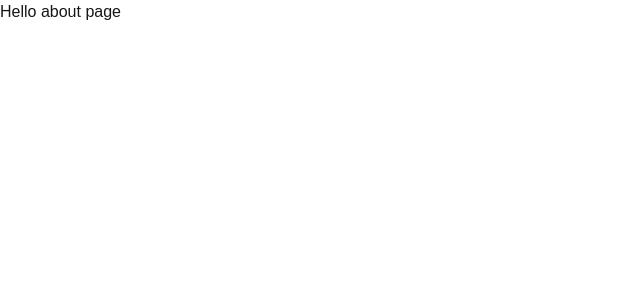
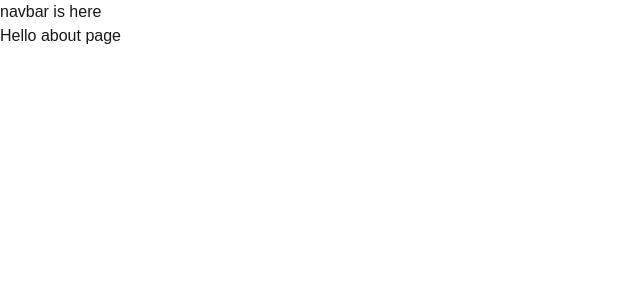
Before and after one commit to ganeshjadhav31/marketingsolver.in-new, a Next.js app in the folder website/: page /about in a window 1280 px wide. Shown: the top 300 px of the page, without its empty margins (0-640 px from the left). Built offline with nearby package versions, Linux system fonts and the light colour scheme.

Commit message:
import navbar from component

```diff
--- a/website/app/layout.js
+++ b/website/app/layout.js
@@ -1,5 +1,6 @@
 import { Geist, Geist_Mono } from "next/font/google";
 import "./globals.css";
+import Navbar from "@/component/Navbar";
 
 const geistSans = Geist({
   variable: "--font-geist-sans",
@@ -22,6 +23,7 @@ export default function RootLayout({ children }) {
       <body
         className={`${geistSans.variable} ${geistMono.variable} antialiased`}
       >
+      <Navbar/>
         {children}
       </body>
     </html>
--- /dev/null
+++ b/website/component/Navbar.js
@@ -0,0 +1,9 @@
+import React from 'react'
+
+const Navbar = () => {
+  return (
+    <div>navbar is here</div>
+  )
+}
+
+export default Navbar
```
